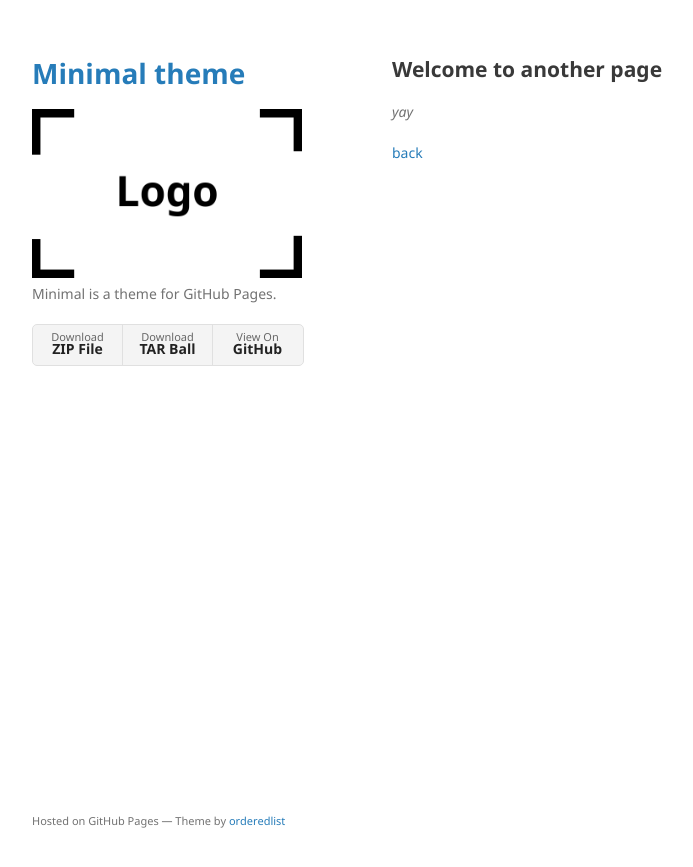
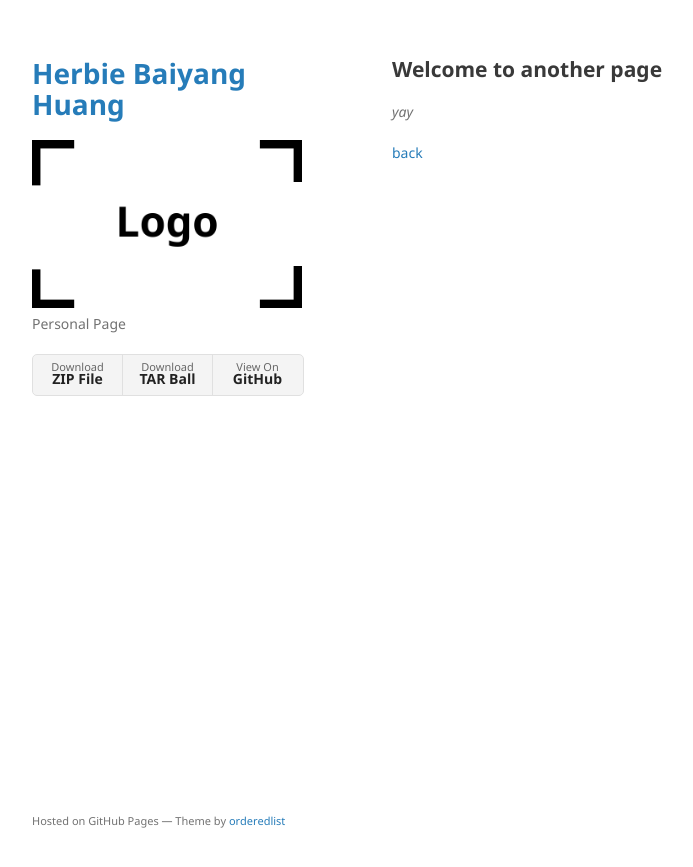
Before and after one commit to herbsh/herbsh.github.io, a Jekyll site: the page built from another-page.md, in a window 1280 px wide. Shown: the top 867 px of the page, without its empty margins (178-871 px from the left). Built offline with Jekyll 4.4.1, drawn with Linux system fonts in a browser that asks for light colours.

```diff
--- a/_config.yml
+++ b/_config.yml
@@ -1,6 +1,6 @@
-title: Minimal theme
+title: Herbie Baiyang Huang
 logo: /assets/img/logo.png
-description: Minimal is a theme for GitHub Pages.
+description:  Personal Page
 show_downloads: true
 google_analytics:
 theme: jekyll-theme-minimal
```
Also changed, not shown: thumbnail.png.
